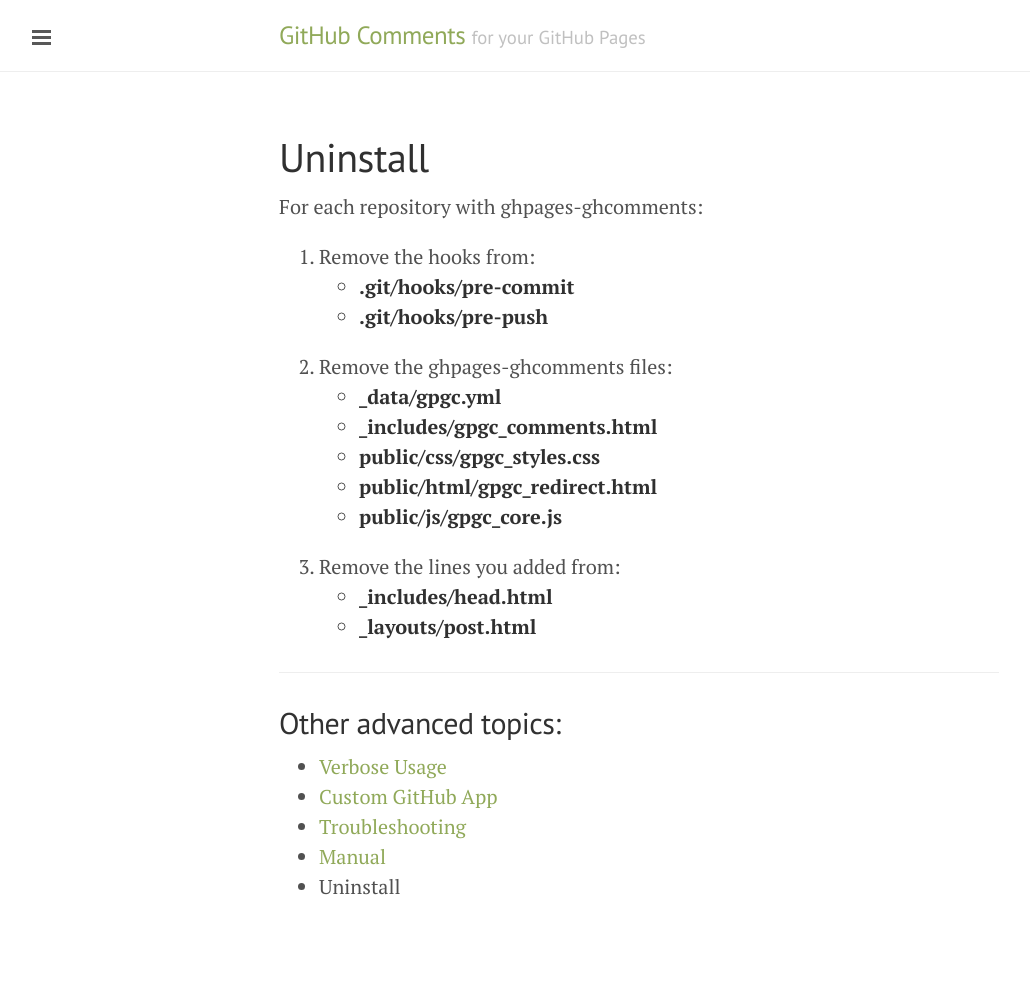
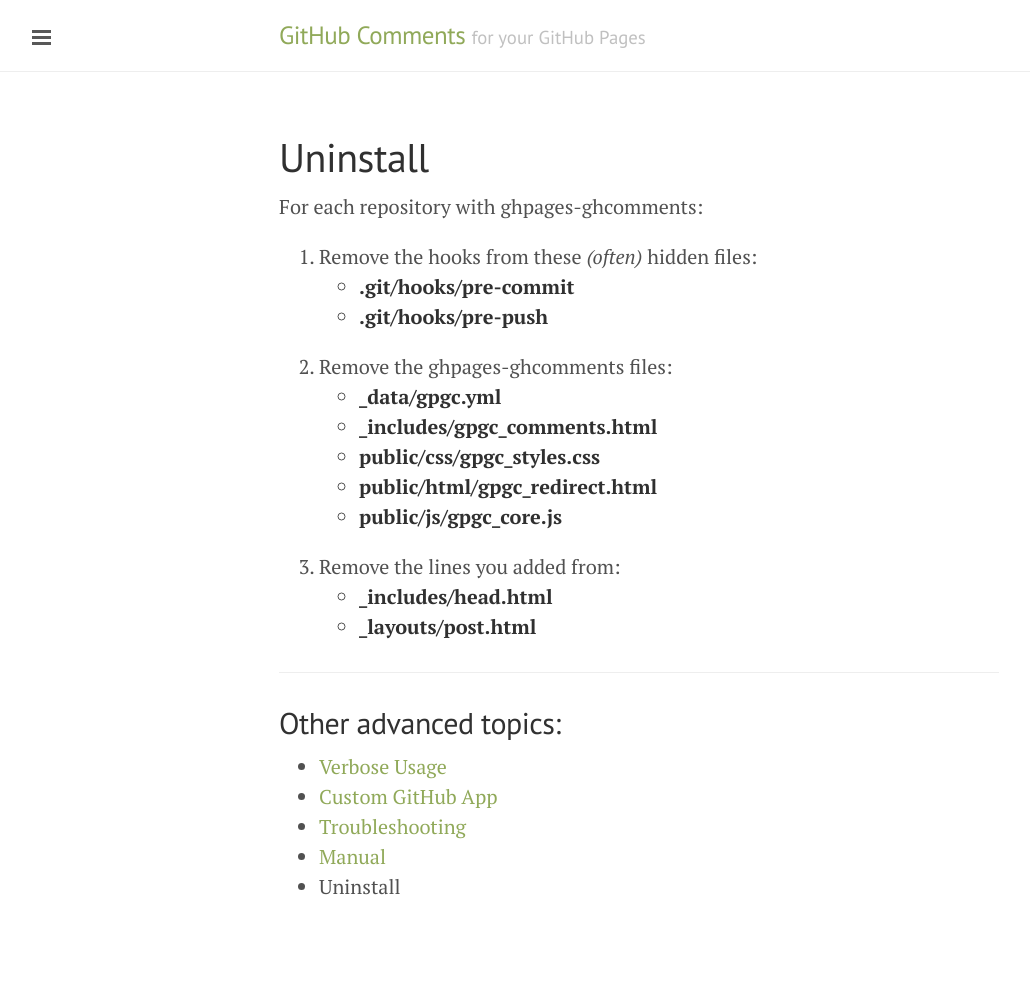
Before and after one commit to wireddown/ghpages-ghcomments, a Jekyll site: the page built from advanced/uninstall.md, in a window 1280 px wide. Shown: the whole page, without its empty margins (1-1031 px from the left). Built offline with Jekyll 4.4.1, drawn with Linux system fonts in a browser that asks for light colours; Markdown is read by kramdown in place of the engine named in the settings.

Commit message:
Update Uninstall.md to fix #19

```diff
--- a/advanced/uninstall.md
+++ b/advanced/uninstall.md
@@ -5,7 +5,7 @@ title: Uninstall
 
 For each repository with ghpages-ghcomments:
 
- 1. Remove the hooks from:
+ 1. Remove the hooks from these *(often)* hidden files:
   * **.git/hooks/pre-commit**
   * **.git/hooks/pre-push**
  1. Remove the ghpages-ghcomments files:
```
